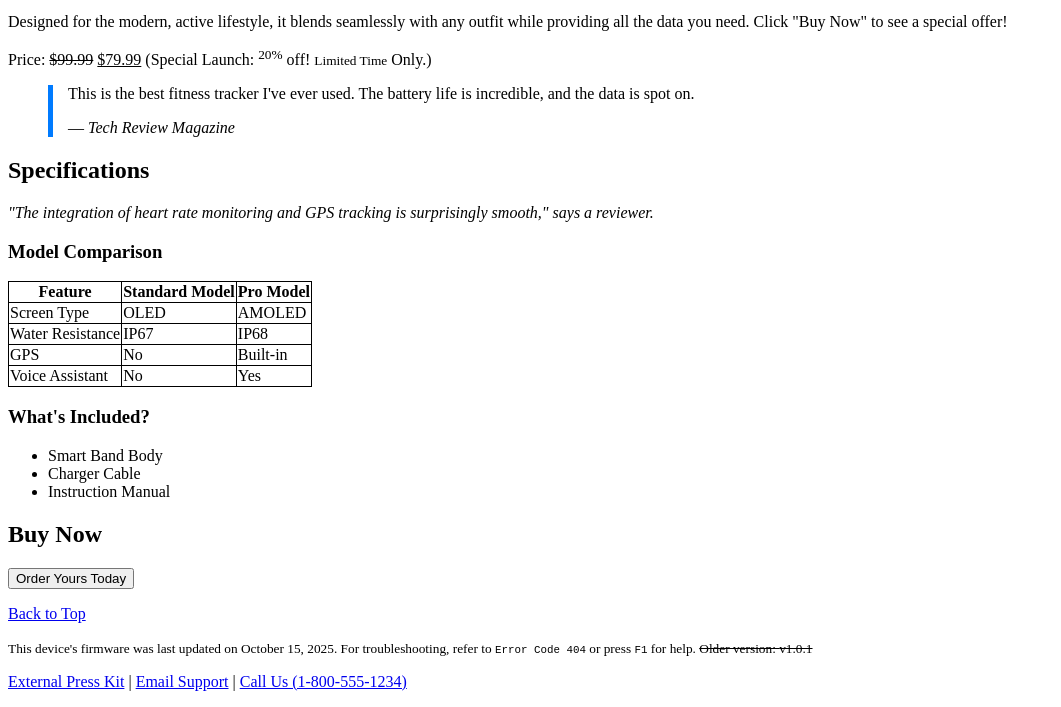
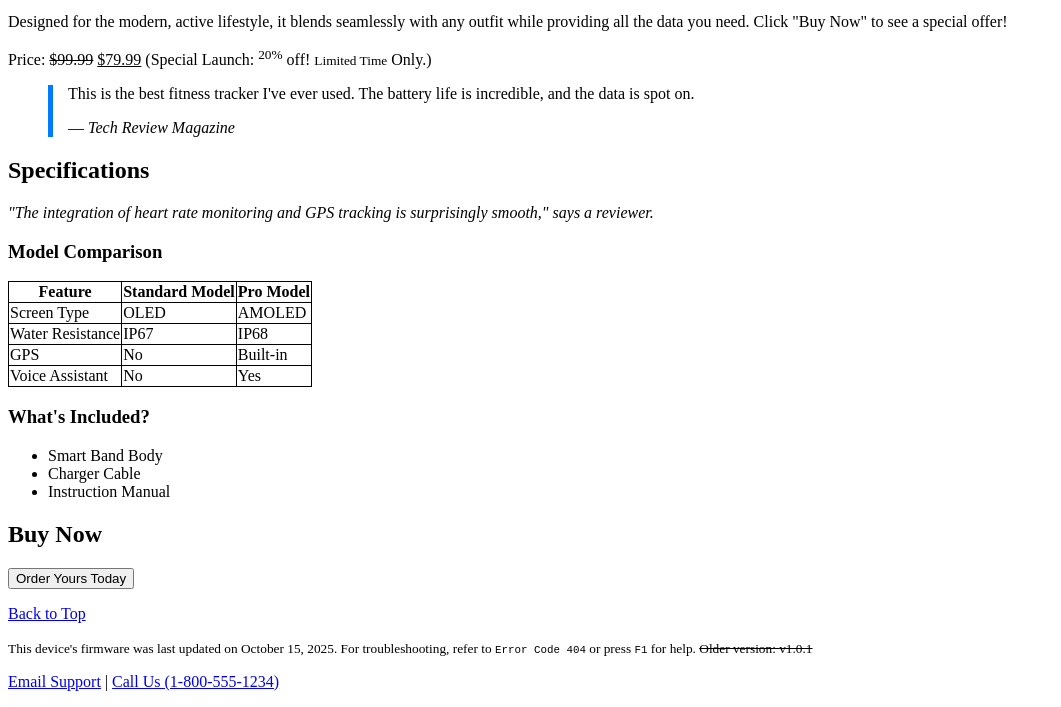
Before and after one commit to AraV1n0/HTML_Excercise_15, a plain HTML site: page index.html in a window 1280 px wide. Shown: the part 148-855 px from the top of the page, without its empty margins (0-1061 px from the left). Drawn offline with Linux system fonts and the light colour scheme.

Commit message:
Update index.html

```diff
--- a/index.html
+++ b/index.html
@@ -135,7 +135,7 @@ table, th, td {
 
         <!-- Links: External, mailto, tel link -->
         <p class="links-footer">
-            <a href="http://mockpresskit.com" target="_blank" rel="noopener noreferrer">External Press Kit</a> |
+
             <a href="mailto:support@example.com?subject=Product%20Support%20Request">Email Support</a> |
             <a href="tel:+18005551234">Call Us (1-800-555-1234)</a>
         </p>
```
